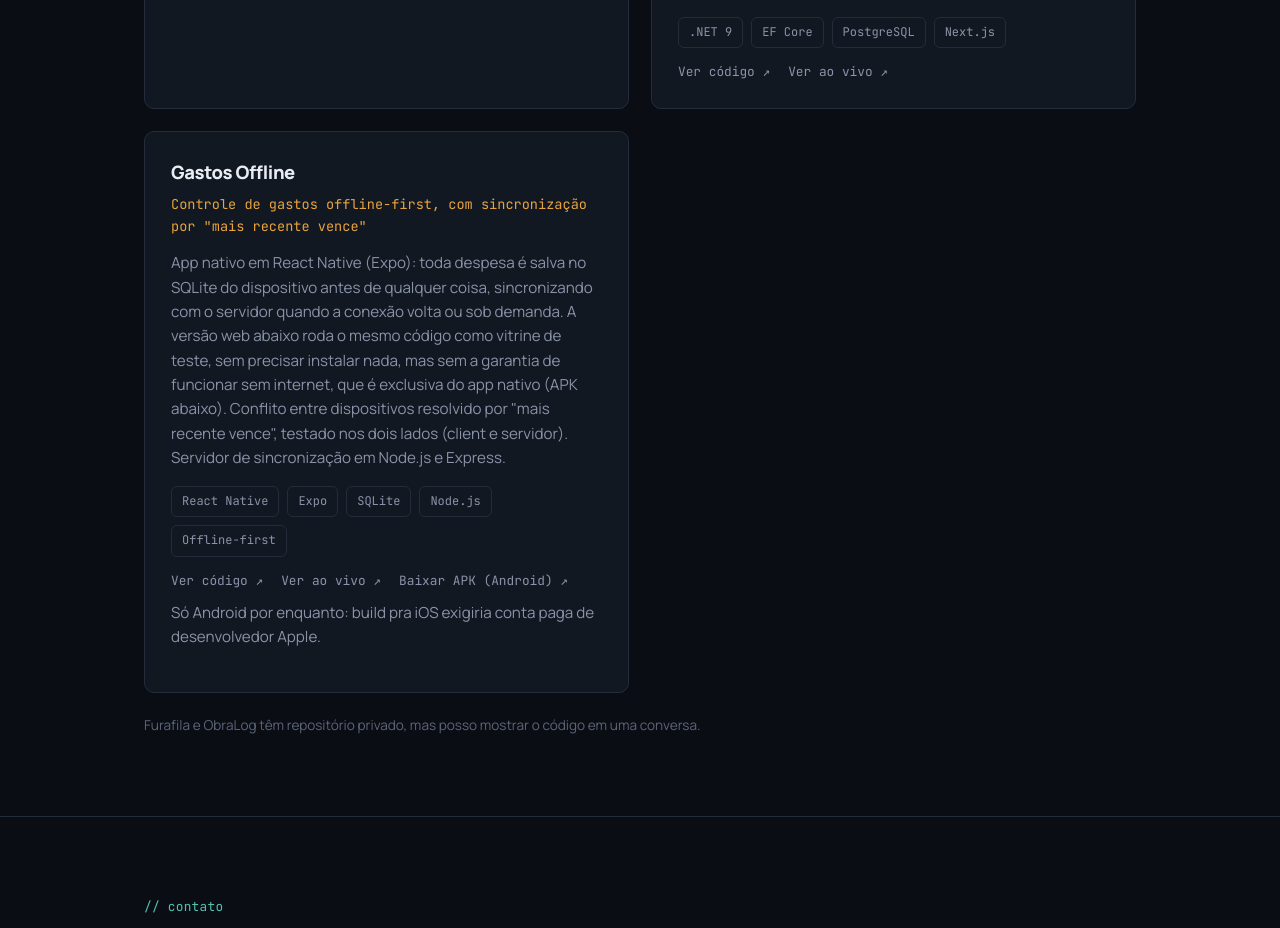
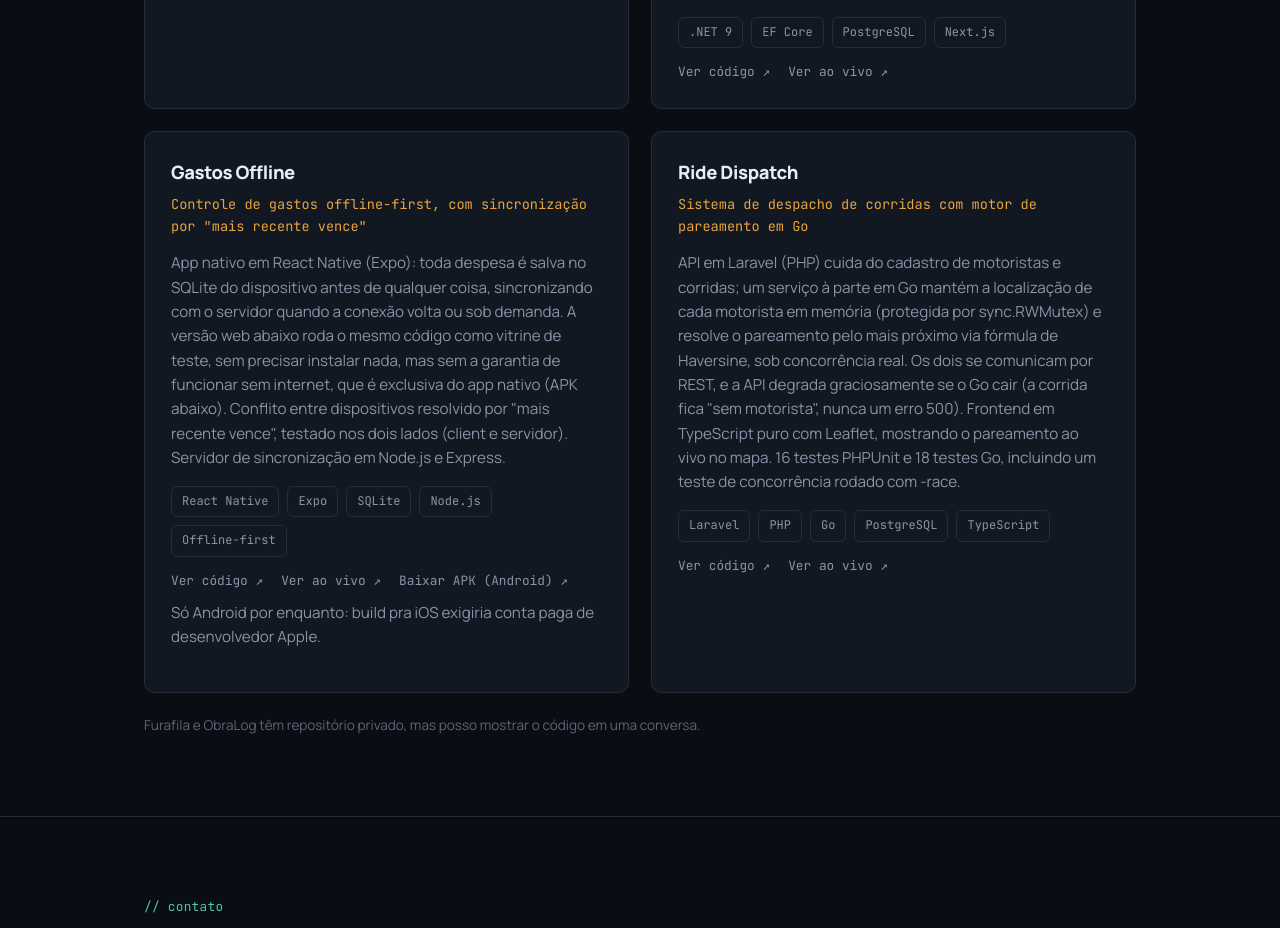
Before and after one commit to rtsemensato/portifolio, a Next.js app: page / in a window 1280 px wide. Shown: the part 5260-6188 px from the top of the page. Built offline with nearby package versions, Linux system fonts and the light colour scheme.

Commit message:
Adiciona Ride Dispatch aos projetos pessoais

```diff
--- a/content/projects.ts
+++ b/content/projects.ts
@@ -105,4 +105,14 @@ export const projects: Project[] = [
     liveUrl: "https://expense-tracker-six-lime-33.vercel.app",
     androidApkUrl: "https://github.com/rtsemensato/expense-tracker/releases/latest",
   },
+  {
+    slug: "ride-dispatch",
+    title: "Ride Dispatch",
+    subtitleKey: "proj.ridedispatch.sub",
+    descriptionKey: "proj.ridedispatch.desc",
+    tags: ["Laravel", "PHP", "Go", "PostgreSQL", "TypeScript"],
+    isPrivate: false,
+    repoUrl: "https://github.com/rtsemensato/ride-dispatch",
+    liveUrl: "https://ride-dispatch-lyart.vercel.app",
+  },
 ];
--- a/content/translations.ts
+++ b/content/translations.ts
@@ -105,6 +105,9 @@ export const translations = {
     "proj.expensetracker.sub": "Controle de gastos offline-first, com sincronização por \"mais recente vence\"",
     "proj.expensetracker.desc":
       "App nativo em React Native (Expo): toda despesa é salva no SQLite do dispositivo antes de qualquer coisa, sincronizando com o servidor quando a conexão volta ou sob demanda. A versão web abaixo roda o mesmo código como vitrine de teste, sem precisar instalar nada, mas sem a garantia de funcionar sem internet, que é exclusiva do app nativo (APK abaixo). Conflito entre dispositivos resolvido por \"mais recente vence\", testado nos dois lados (client e servidor). Servidor de sincronização em Node.js e Express.",
+    "proj.ridedispatch.sub": "Sistema de despacho de corridas com motor de pareamento em Go",
+    "proj.ridedispatch.desc":
+      "API em Laravel (PHP) cuida do cadastro de motoristas e corridas; um serviço à parte em Go mantém a localização de cada motorista em memória (protegida por sync.RWMutex) e resolve o pareamento pelo mais próximo via fórmula de Haversine, sob concorrência real. Os dois se comunicam por REST, e a API degrada graciosamente se o Go cair (a corrida fica \"sem motorista\", nunca um erro 500). Frontend em TypeScript puro com Leaflet, mostrando o pareamento ao vivo no mapa. 16 testes PHPUnit e 18 testes Go, incluindo um teste de concorrência rodado com -race.",
     "proj.viewCode": "Ver código",
     "proj.viewLive": "Ver ao vivo",
     "proj.downloadApk": "Baixar APK (Android)",
@@ -215,6 +218,9 @@ export const translations = {
     "proj.expensetracker.sub": "Offline-first expense tracker with last-write-wins sync",
     "proj.expensetracker.desc":
       "Native app in React Native (Expo): every expense is saved to the device's SQLite before anything else, syncing with the server once connectivity returns or on demand. The web version below runs the same code as a no-install preview, but without the offline guarantee, which is exclusive to the native app (APK below). Conflicts between devices resolved by last-write-wins, tested on both sides (client and server). Sync server in Node.js and Express.",
+    "proj.ridedispatch.sub": "Ride-dispatch system with a Go-based real-time matching engine",
+    "proj.ridedispatch.desc":
+      "A Laravel (PHP) API handles driver and ride records; a separate Go service keeps each driver's location in memory (guarded by sync.RWMutex) and resolves nearest-driver matching via the Haversine formula under real concurrency. The two talk over REST, and the API degrades gracefully if the Go service goes down (a ride is marked \"unmatched\", never a 500). Plain TypeScript frontend with Leaflet, showing matching happen live on the map. 16 PHPUnit tests and 18 Go tests, including a concurrency test run with -race.",
     "proj.viewCode": "View code",
     "proj.downloadApk": "Download APK (Android)",
     "proj.androidOnlyHint": "Android only for now: an iOS build would require a paid Apple developer account.",
```
